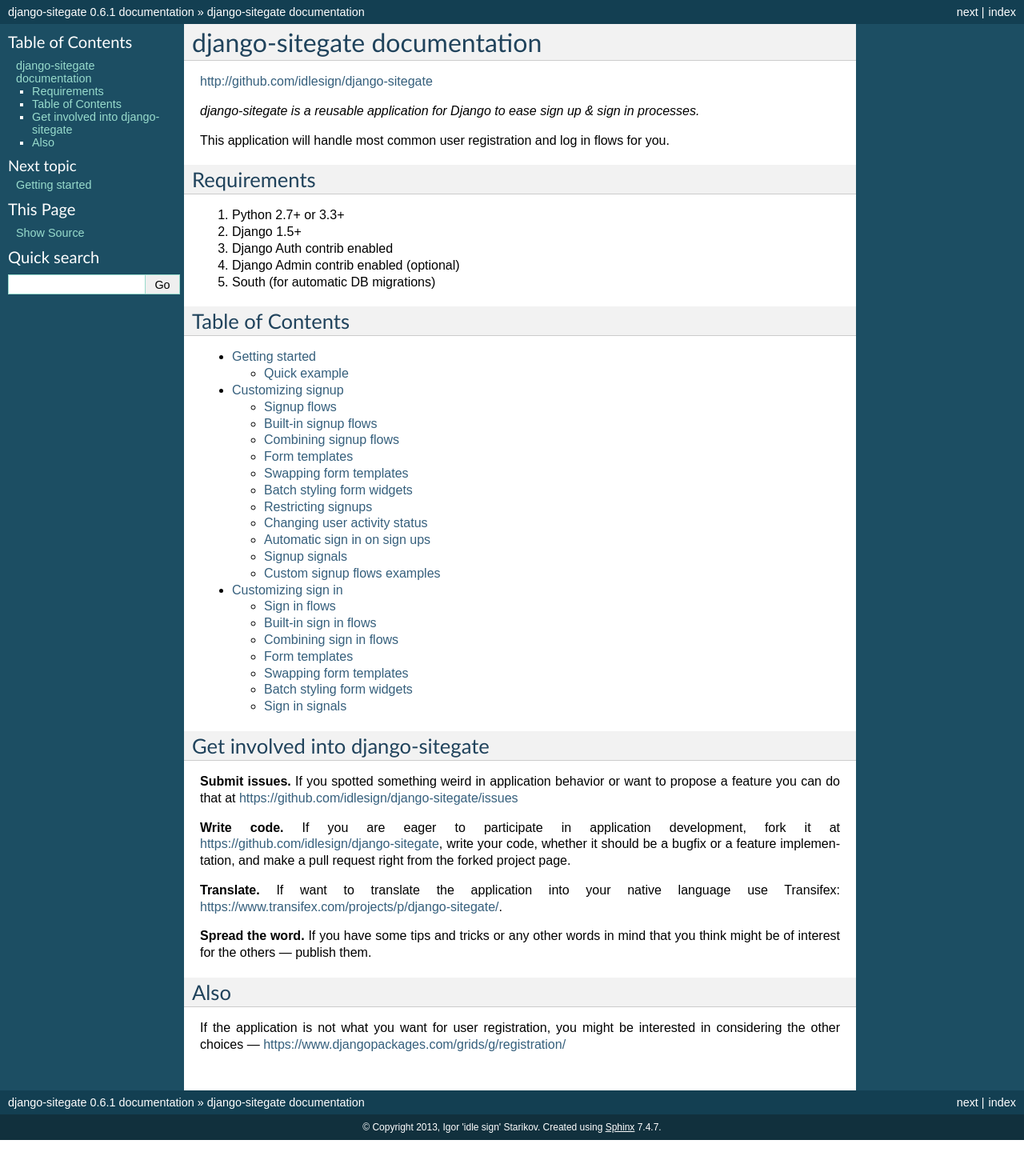
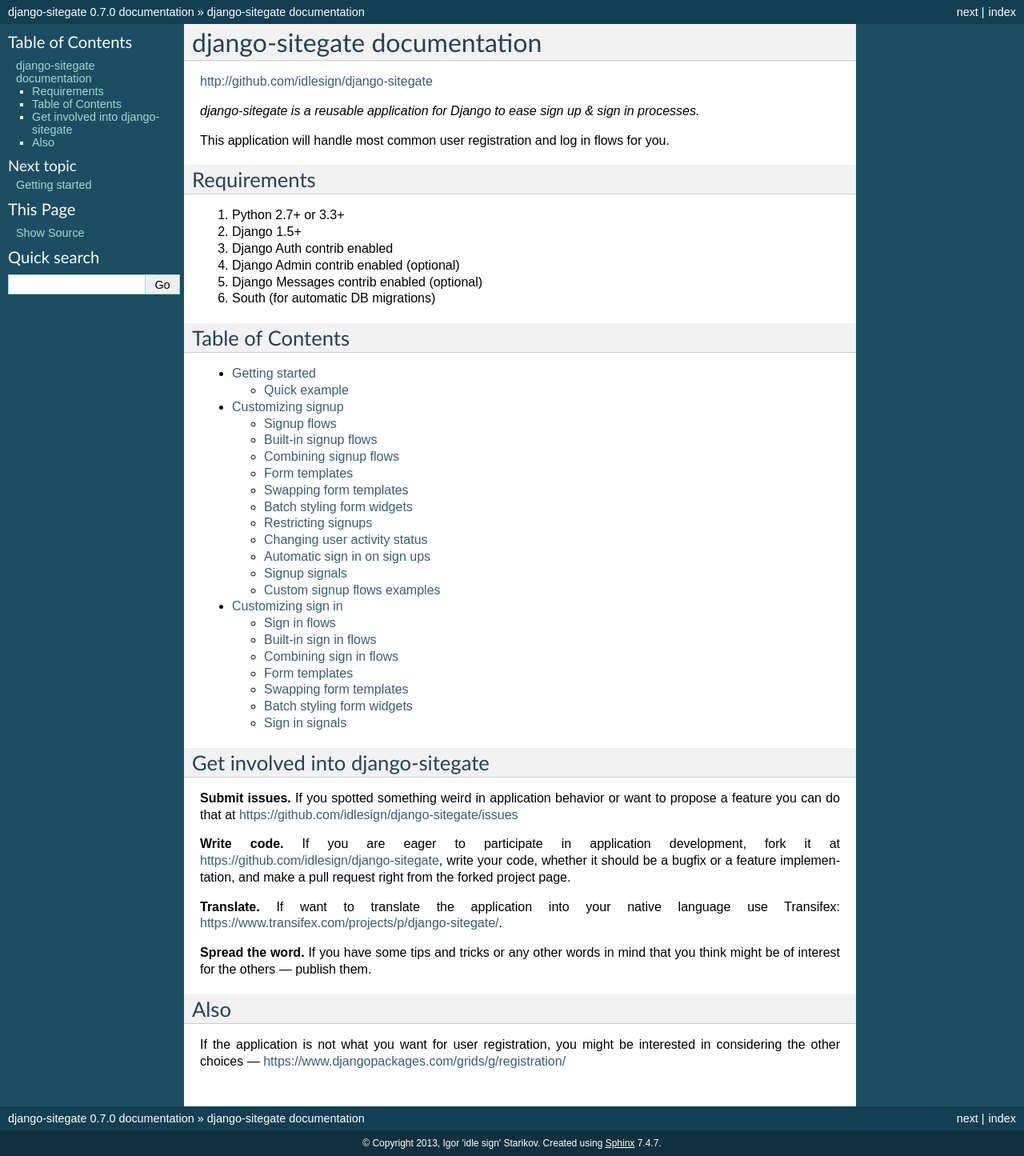
Before and after one commit to idlesign/django-sitegate, a Sphinx documentation site: the page built from docs/source/index.rst, in a window 1280 px wide. Shown: the whole page at 80% size. Built offline with Sphinx 7.4.7, drawn with Linux system fonts in a browser that asks for light colours; pages that are not in the unit, such as notebooks, are missing from menus.

Commit message:
Version number is bumped up.

```diff
--- a/docs/source/index.rst
+++ b/docs/source/index.rst
@@ -15,7 +15,8 @@
 2. Django 1.5+
 3. Django Auth contrib enabled
 4. Django Admin contrib enabled (optional)
-5. South (for automatic DB migrations)
+5. Django Messages contrib enabled (optional)
+6. South (for automatic DB migrations)
 
 
 Table of Contents
--- a/sitegate/__init__.py
+++ b/sitegate/__init__.py
@@ -1,4 +1,4 @@
-VERSION = (0, 6, 1)
+VERSION = (0, 7, 0)
 
 # TODO openid flow
 # TODO password reset
```
Also changed, not shown: 1 other file.
